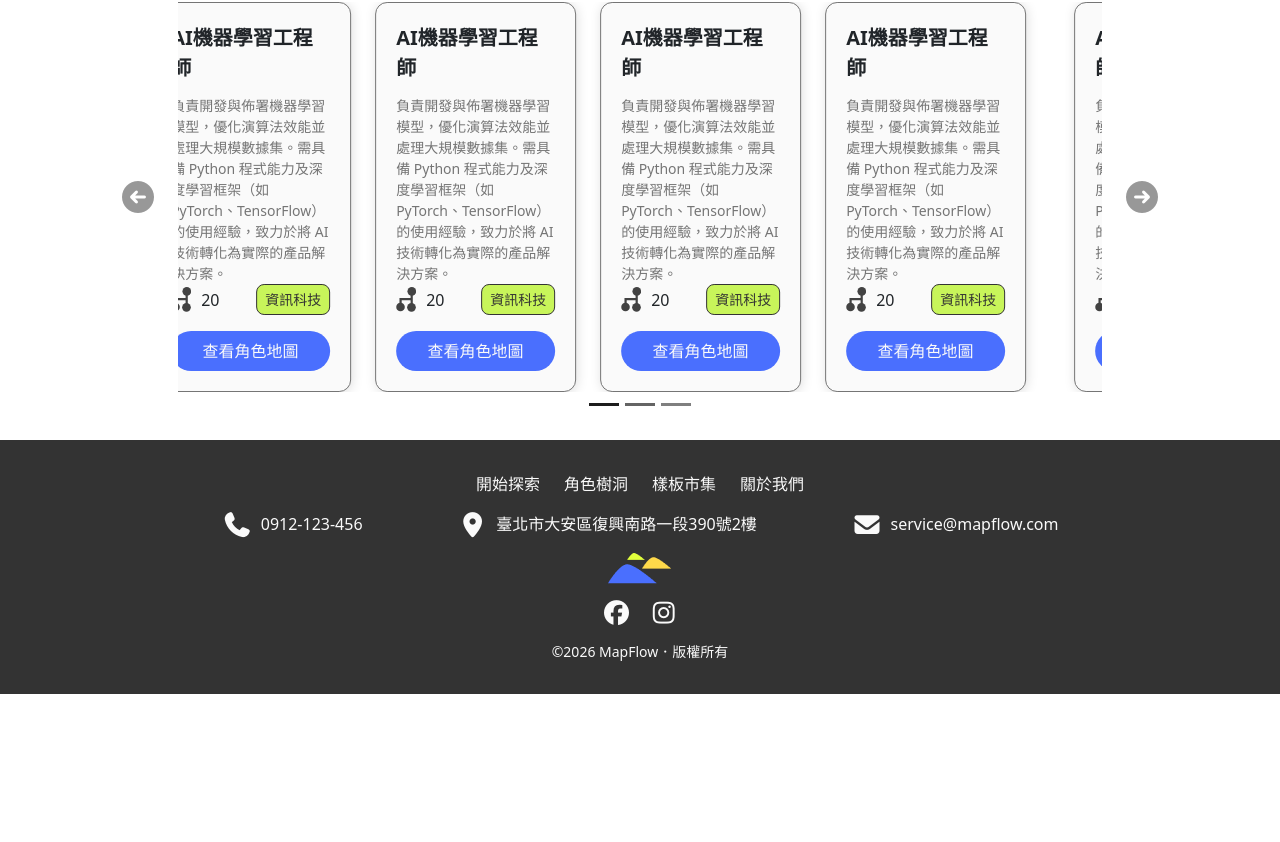
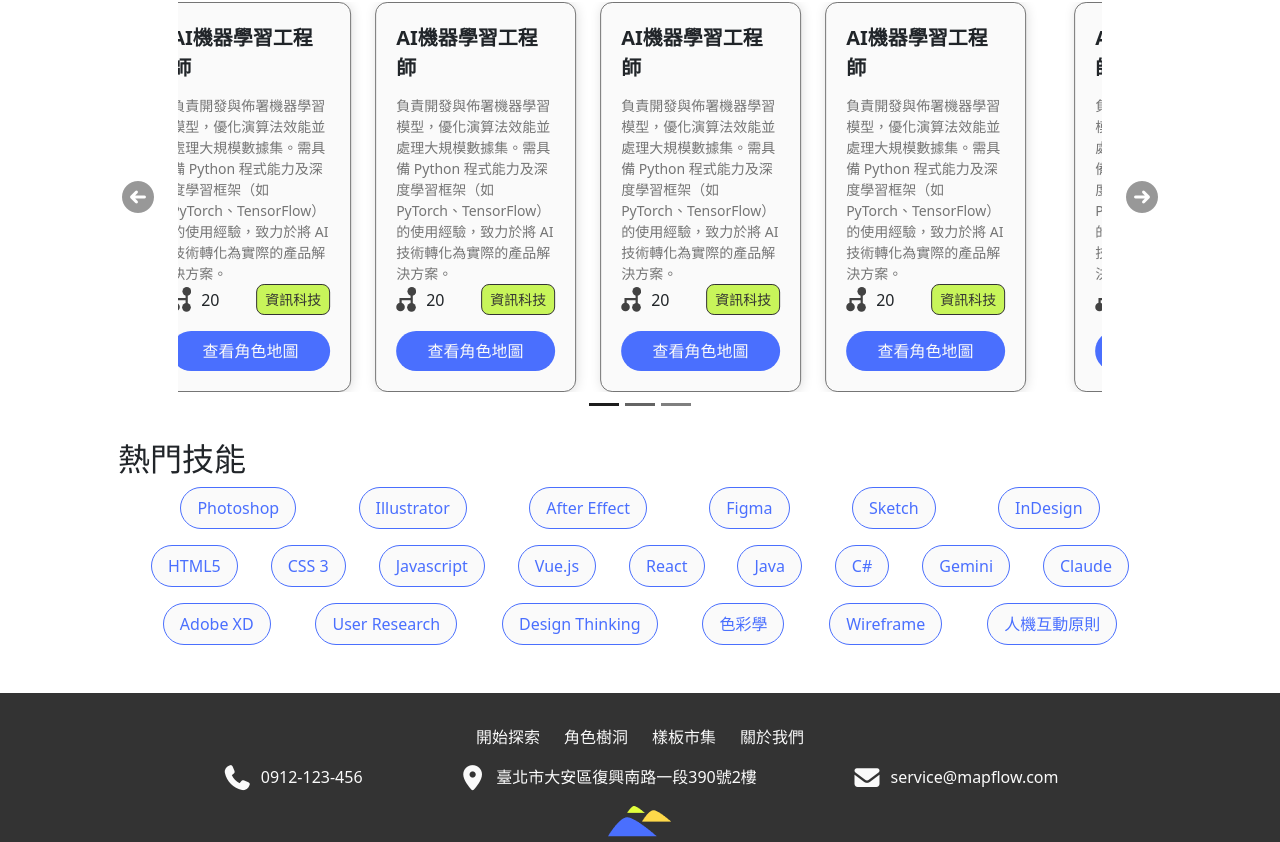
Before and after one commit to yuzh1363/MapFlow, a Vue app in the folder final-project/: page / in a window 1280 px wide. Shown: the part 344-1186 px from the top of the page. Before the commit the page ends 1038 px from the top, so only its background shows below. Built offline with nearby package versions, Linux system fonts and the light colour scheme.

Commit message:
新增：搜尋頁熱門技能區塊

```diff
--- a/final-project/src/assets/scss/badge.css
+++ b/final-project/src/assets/scss/badge.css
@@ -46,3 +46,8 @@
     color: var(--color-primary);
     border: 1px solid var(--color-primary);
 }
+.lable-tag:hover{
+    background-color: var(--primary-blue-500);
+    color: var(--color-neutral-50);
+    /* transform: translateY(-2px); */
+}
--- a/final-project/src/views/Search.vue
+++ b/final-project/src/views/Search.vue
@@ -1,5 +1,6 @@
 <script setup>
 import SearchCard from '../components/SearchCard.vue';
+import Badge from '../components/Bagde.vue'
 </script>
 
 <template>
@@ -88,6 +89,39 @@ import SearchCard from '../components/SearchCard.vue';
                 </button>
             </div>
         </div>
+        <div class="container tags-container px-5 mb-5">
+            <h2>熱門技能</h2>
+            <div class="tag-list-group f-flex flex-column">
+                <div class="tags-list d-flex justify-content-evenly mb-3">
+                    <Badge text="Photoshop" type="tag" border="pill" size="size-sm"></Badge>
+                    <Badge text="Illustrator" type="tag" border="pill" size="size-sm"></Badge>
+                    <Badge text="After Effect" type="tag" border="pill" size="size-sm"></Badge>
+                    <Badge text="Figma" type="tag" border="pill" size="size-sm"></Badge>
+                    <Badge text="Sketch" type="tag" border="pill" size="size-sm"></Badge>
+                    <Badge text="InDesign" type="tag" border="pill" size="size-sm"></Badge>
+                </div>
+                <div class="tags-list d-flex justify-content-evenly mb-3">
+                    <Badge text="HTML5" type="tag" border="pill" size="size-sm"></Badge>
+                    <Badge text="CSS 3" type="tag" border="pill" size="size-sm"></Badge>
+                    <Badge text="Javascript" type="tag" border="pill" size="size-sm"></Badge>
+                    <Badge text="Vue.js" type="tag" border="pill" size="size-sm"></Badge>
+                    <Badge text="React" type="tag" border="pill" size="size-sm"></Badge>
+                    <Badge text="Java" type="tag" border="pill" size="size-sm"></Badge>
+                    <Badge text="C#" type="tag" border="pill" size="size-sm"></Badge>
+                    <Badge text="Gemini" type="tag" border="pill" size="size-sm"></Badge>
+                    <Badge text="Claude" type="tag" border="pill" size="size-sm"></Badge>
+                </div>
+                <div class="tags-list d-flex justify-content-evenly">
+                    <Badge text="Adobe XD" type="tag" border="pill" size="size-sm"></Badge>
+                    <Badge text="User Research" type="tag" border="pill" size="size-sm"></Badge>
+                    <Badge text="Design Thinking" type="tag" border="pill" size="size-sm"></Badge>
+                    <Badge text="色彩學" type="tag" border="pill" size="size-sm"></Badge>
+                    <Badge text="Wireframe" type="tag" border="pill" size="size-sm"></Badge>
+                    <Badge text="人機互動原則" type="tag" border="pill" size="size-sm"></Badge>
+                </div>
+            </div>
+
+        </div>
     </div>
 
 
```
